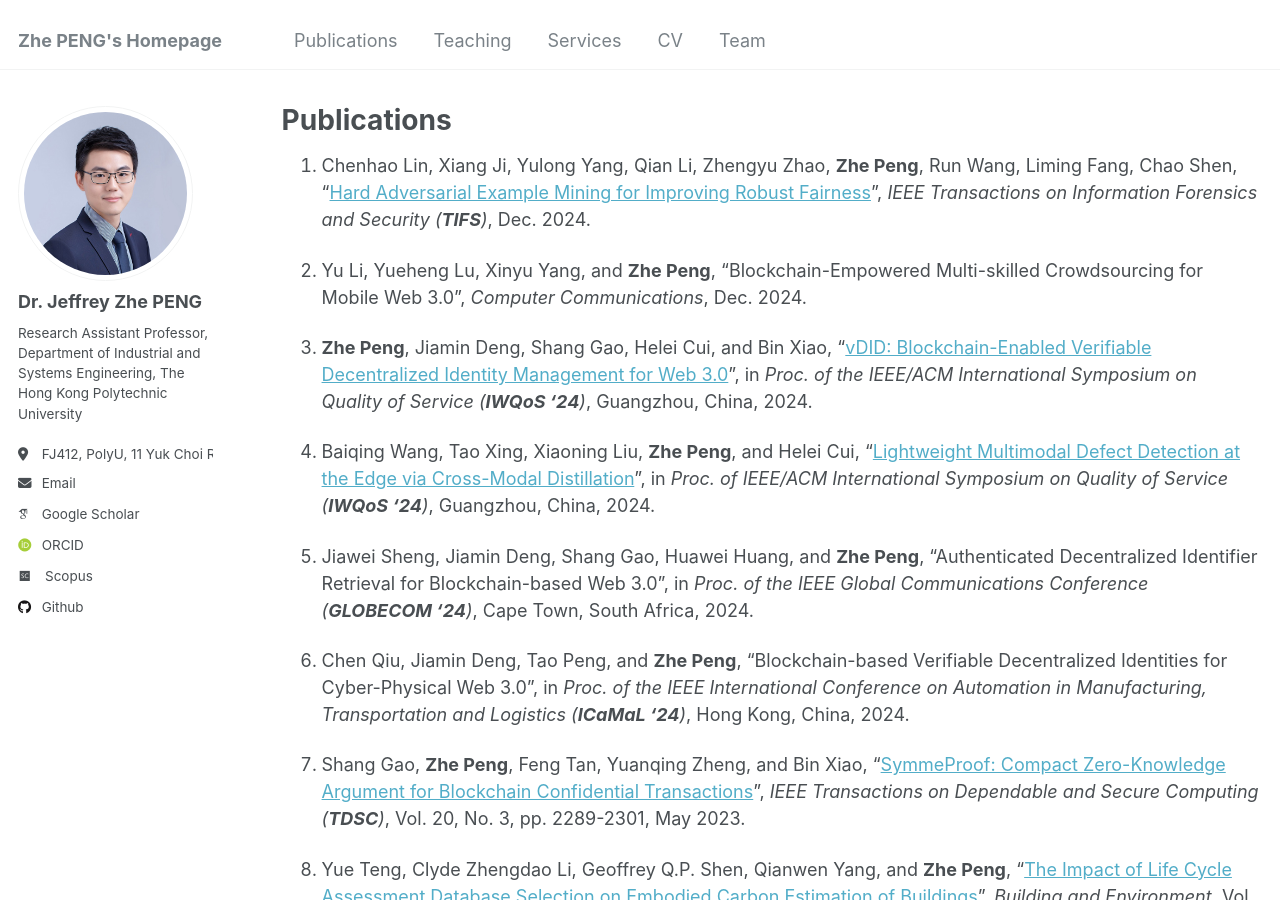
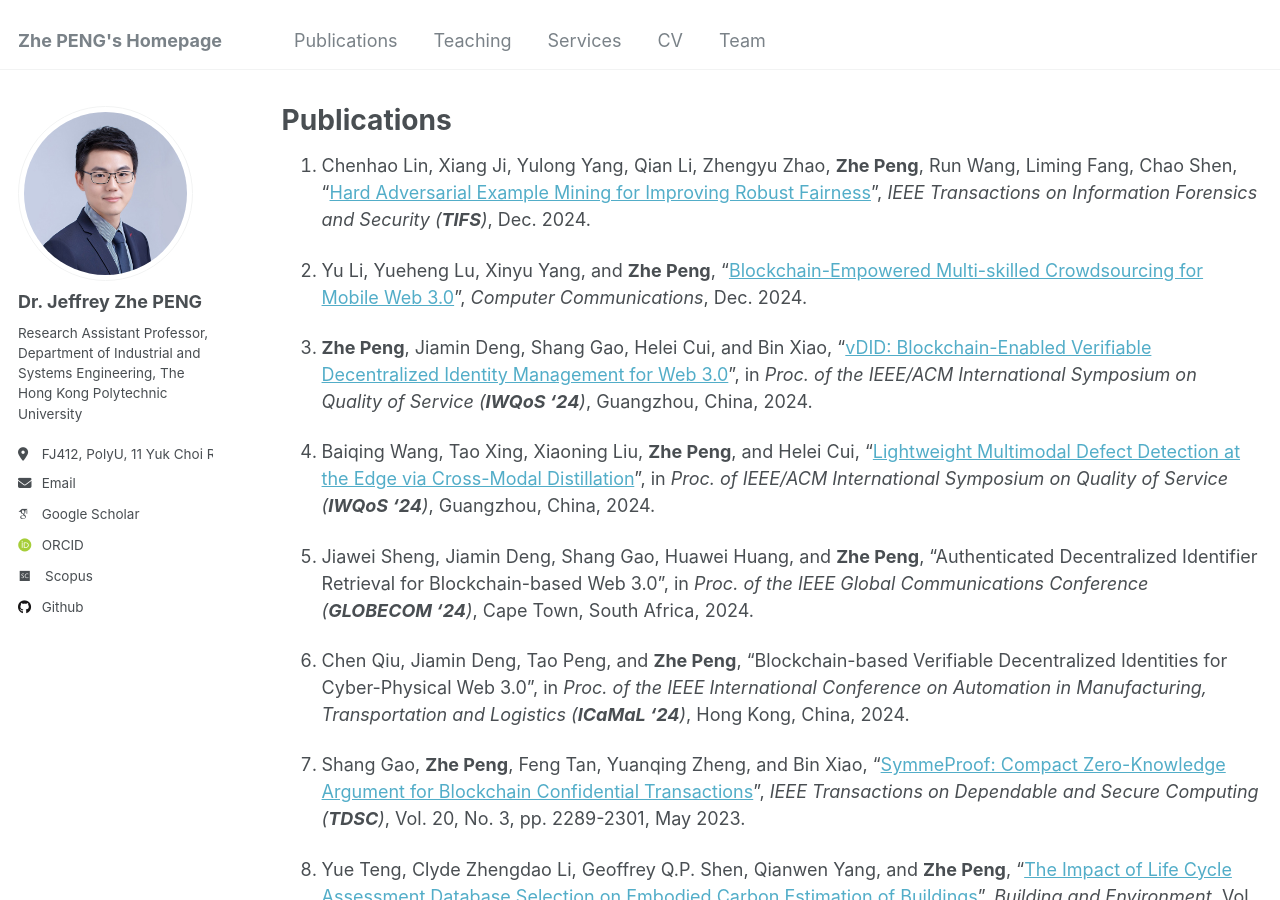
Before and after one commit to PENG-Zhe/peng-zhe.github.io, a Jekyll site: the page built from _pages/publications.md, in a window 1280 px wide and 900 px high. Built offline with Jekyll 4.4.1, drawn with Linux system fonts in a browser that asks for light colours; some web fonts are replaced; part of the change alters nothing that is shown.

```diff
--- a/_pages/publications.md
+++ b/_pages/publications.md
@@ -6,7 +6,7 @@ layout: archive
 
 1. Chenhao Lin, Xiang Ji, Yulong Yang, Qian Li, Zhengyu Zhao, **Zhe Peng**, Run Wang, Liming Fang, Chao Shen, "[Hard Adversarial Example Mining for Improving Robust Fairness](https://ieeexplore.ieee.org/document/10795188)", _IEEE Transactions on Information Forensics and Security (**TIFS**)_, Dec. 2024.
 
-1. Yu Li, Yueheng Lu, Xinyu Yang, and **Zhe Peng**, "Blockchain-Empowered Multi-skilled Crowdsourcing for Mobile Web 3.0", _Computer Communications_, Dec. 2024.
+1. Yu Li, Yueheng Lu, Xinyu Yang, and **Zhe Peng**, "[Blockchain-Empowered Multi-skilled Crowdsourcing for Mobile Web 3.0](https://doi.org/10.1016/j.comcom.2024.108037)", _Computer Communications_, Dec. 2024.
 
 1. **Zhe Peng**, Jiamin Deng, Shang Gao, Helei Cui, and Bin Xiao, "[vDID: Blockchain-Enabled Verifiable Decentralized Identity Management for Web 3.0](https://ieeexplore.ieee.org/abstract/document/10682610)", in _Proc. of the IEEE/ACM International Symposium on Quality of Service (**IWQoS '24**)_, Guangzhou, China, 2024.
 
```
